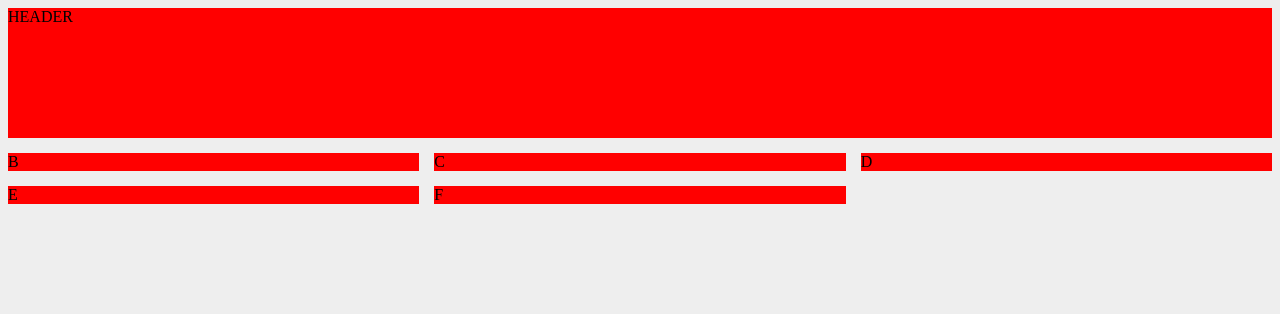
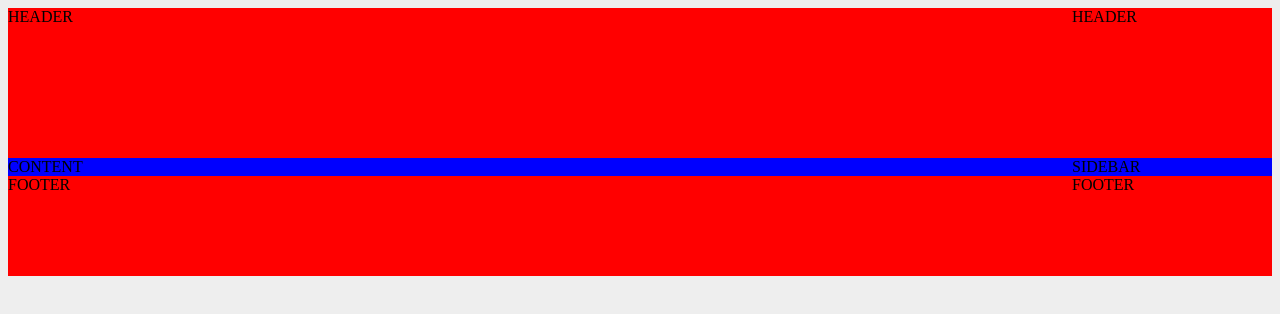
Before and after one commit to GEAN-SS/CursoDeJsHtmlCssNodeJsUdemy, a plain HTML site: page index.html in a window 1280 px wide. Drawn offline with Linux system fonts and the light colour scheme.

Commit message:
seccion 13 y CSS GRID(area de grillas)

```diff
--- a/css/main.css
+++ b/css/main.css
@@ -1,25 +1,27 @@
-/*Estamos en la seccion 13 y CSS GRID(usando repeat para nombres de lineas predecibles)*/
+/*Estamos en la seccion 13 y CSS GRID(area de grillas)*/
 body {
   background-color: #eee;
 }
 
 .grid {
   display: grid;
-  grid-template-rows: repeat(2,[row-inicio] 50px [row-final]);
-  grid-template-columns: repeat(3,[col-inicio] 1fr [col-final]);
-  /* con el repeat tu colocas el numearo de veces que se repite el nombre
-  que colocas al lado como lo es en este caso "[row-inicio] 50px" que se repetira 2 veces
-  y en el caso de "[col-inicio] 1fr" que se repetira 3 veces*/
-  grid-gap: 15px;
+  grid-template-areas: "header header"
+                        "content sidebar"
+                        "footer footer";
+grid-template-rows: 150px 1fr 100px;
+grid-template-columns: 1fr 200px;
 }
 
-.element {
+.red {
   background-color: red;
 }
-
+.blue{
+  background-color: blue;
+}
 .header {
   grid-column: col-inicio / col-final 3;
   grid-row: row-inicio / row-final 3;
-/* en esta nueva manera de definir las columnas hay que definir las veces que se repetira
-este patron */
+
 }
+/* esto nos ayuda a distribuir de mejor manera el espacio segun el contenido
+vaya creciendo, ya que la grilla se ira adaptando a esta */
--- a/index.html
+++ b/index.html
@@ -10,13 +10,13 @@
 
 <body>
   <div class="grid">
-    <div class="element header">HEADER</div>
-    <div class="element">B</div>
-    <div class="element">C</div>
-    <div class="element">D</div>
-    <div class="element">E</div>
-    <div class="element">F</div>
 
+    <div class="red">HEADER</div>
+    <div class="red">HEADER</div>
+    <div class="blue">CONTENT</div>
+    <div class="blue">SIDEBAR</div>
+    <div class="red">FOOTER</div>
+    <div class="red">FOOTER</div>
   </div>
 </body>
 
```
